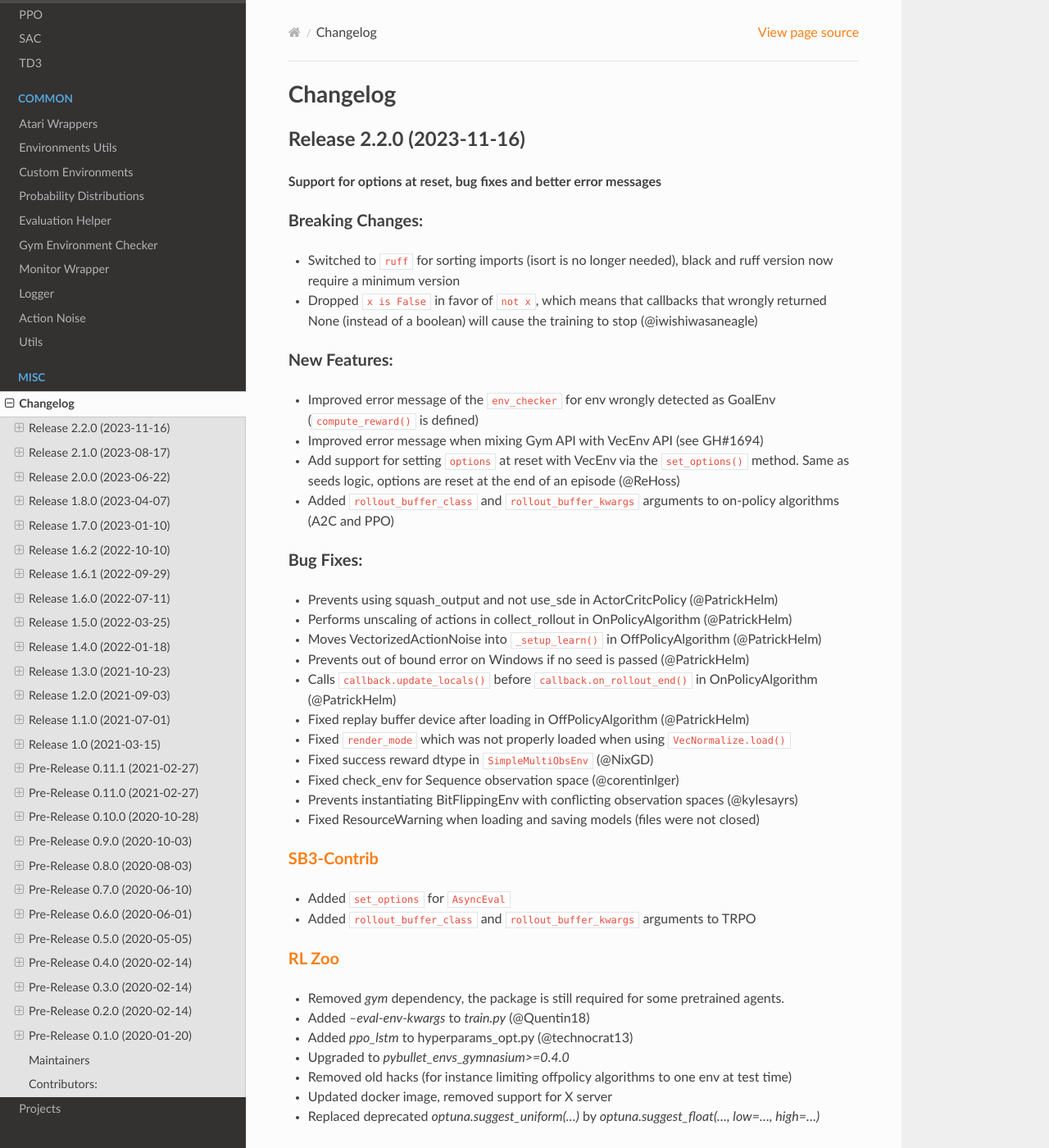
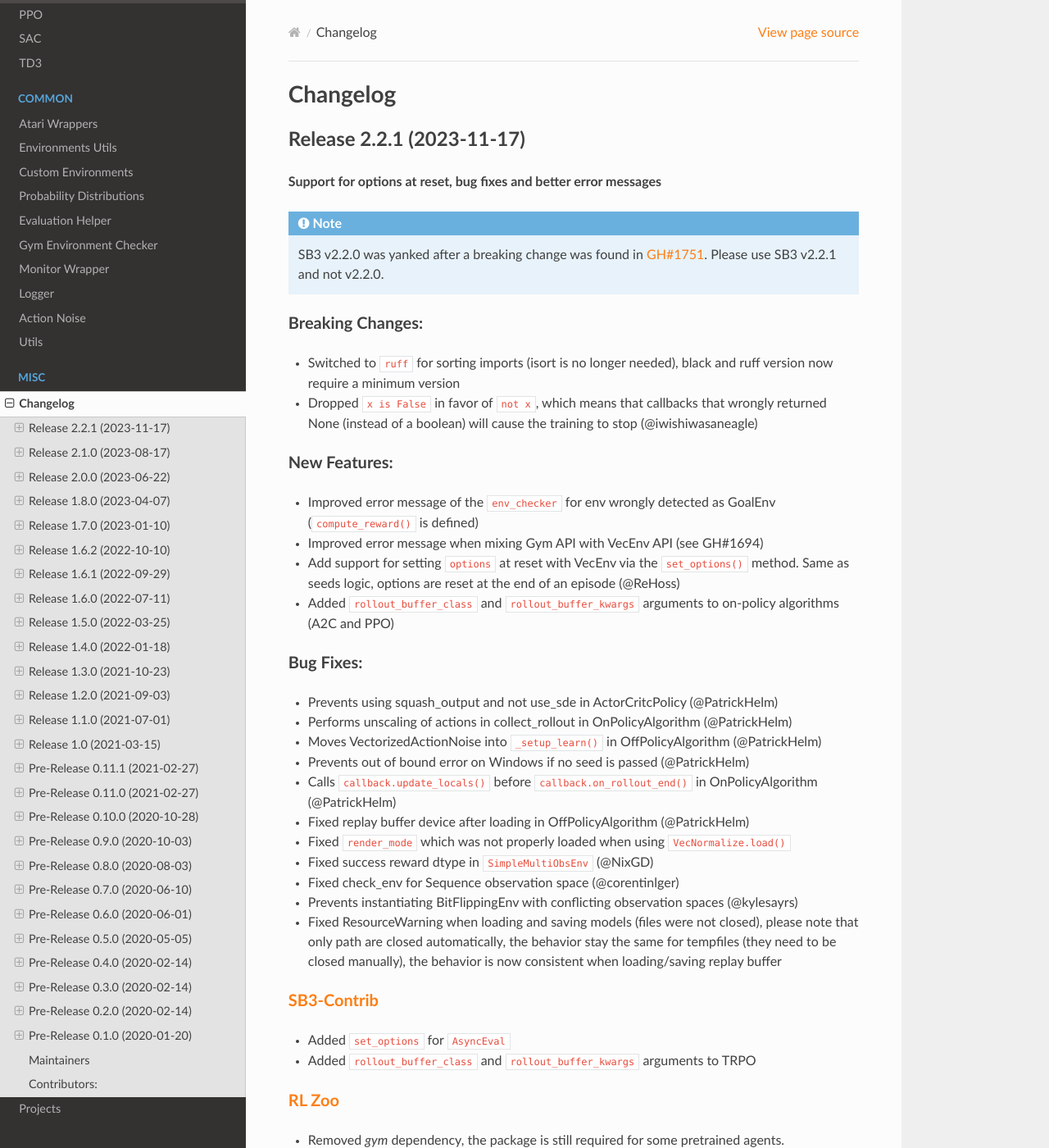
Before and after one commit to DLR-RM/stable-baselines3, a Sphinx documentation site: the page built from docs/misc/changelog.rst, in a window 1280 px wide and 1400 px high. Shown: the whole window at 82% size. Built offline with Sphinx 7.4.7 and the Read the Docs theme 2.0.0, drawn with Linux system fonts in a browser that asks for light colours; some of the changed text lies outside the part shown.

Commit message:
Release 2.2.1: Hotfix file closing (#1754)
* new closing policy

* revert #1742

* Add tests and update changelog

---------

Co-authored-by: Antonin Raffin <antonin.raffin@ensta.org>

```diff
--- a/docs/misc/changelog.rst
+++ b/docs/misc/changelog.rst
@@ -3,9 +3,15 @@
 Changelog
 ==========
 
-Release 2.2.0 (2023-11-16)
+Release 2.2.1 (2023-11-17)
 --------------------------
 **Support for options at reset, bug fixes and better error messages**
+
+.. note::
+
+  SB3 v2.2.0 was yanked after a breaking change was found in `GH#1751 <https://github.com/DLR-RM/stable-baselines3/issues/1751>`_.
+  Please use SB3 v2.2.1 and not v2.2.0.
+
 
 Breaking Changes:
 ^^^^^^^^^^^^^^^^^
@@ -32,7 +38,9 @@
 - Fixed success reward dtype in ``SimpleMultiObsEnv`` (@NixGD)
 - Fixed check_env for Sequence observation space (@corentinlger)
 - Prevents instantiating BitFlippingEnv with conflicting observation spaces (@kylesayrs)
-- Fixed ResourceWarning when loading and saving models (files were not closed)
+- Fixed ResourceWarning when loading and saving models (files were not closed), please note that only path are closed automatically,
+  the behavior stay the same for tempfiles (they need to be closed manually),
+  the behavior is now consistent when loading/saving replay buffer
 
 `SB3-Contrib`_
 ^^^^^^^^^^^^^^
@@ -76,6 +84,7 @@
 - Switched to PyTorch 2.1.0 in the CI (fixes type annotations)
 - Fixed ``stable_baselines3/common/policies.py`` type hints
 - Switched to ``mypy`` only for checking types
+- Added tests to check consistency when saving/loading files
 
 Documentation:
 ^^^^^^^^^^^^^^
--- a/stable_baselines3/version.txt
+++ b/stable_baselines3/version.txt
@@ -1 +1 @@
-2.2.0
+2.2.1
```
Also changed, not shown: 2 other files.
